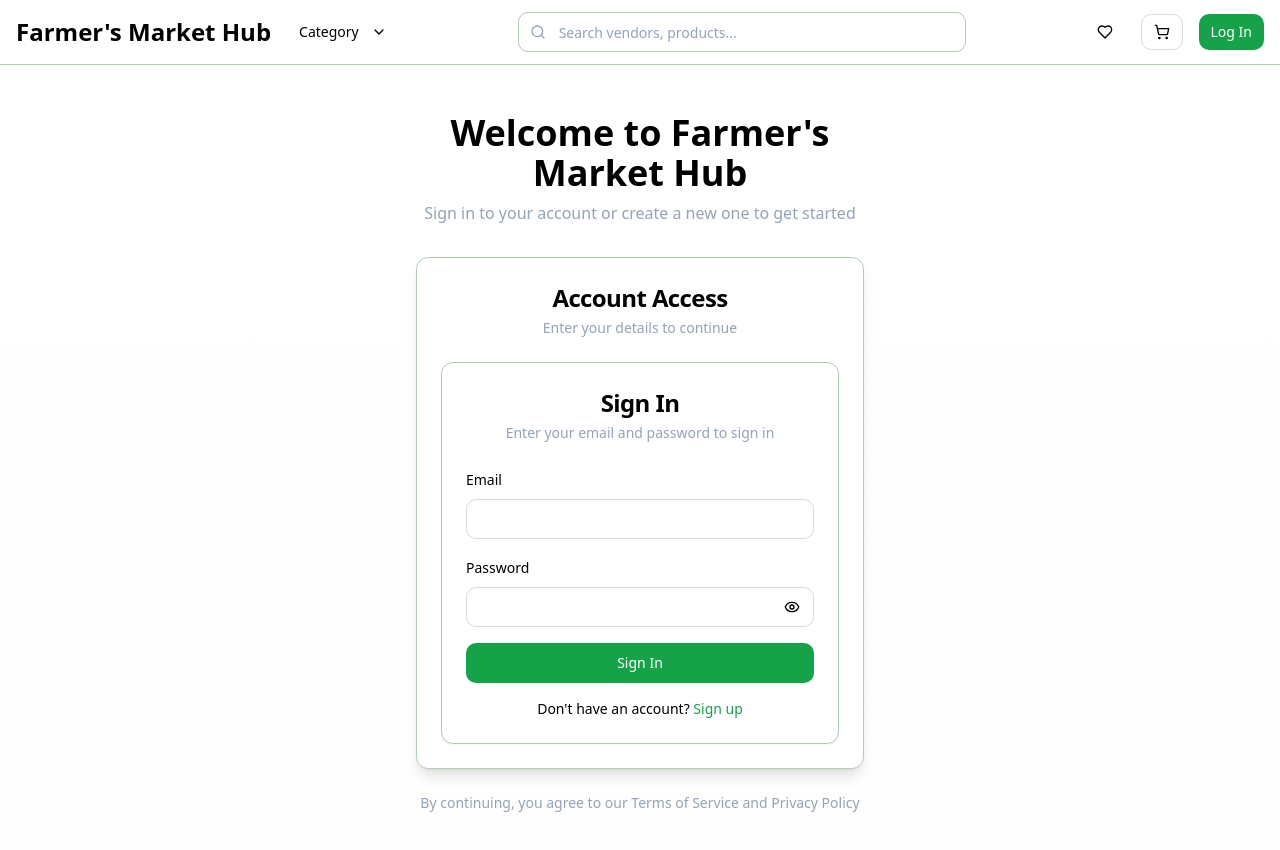
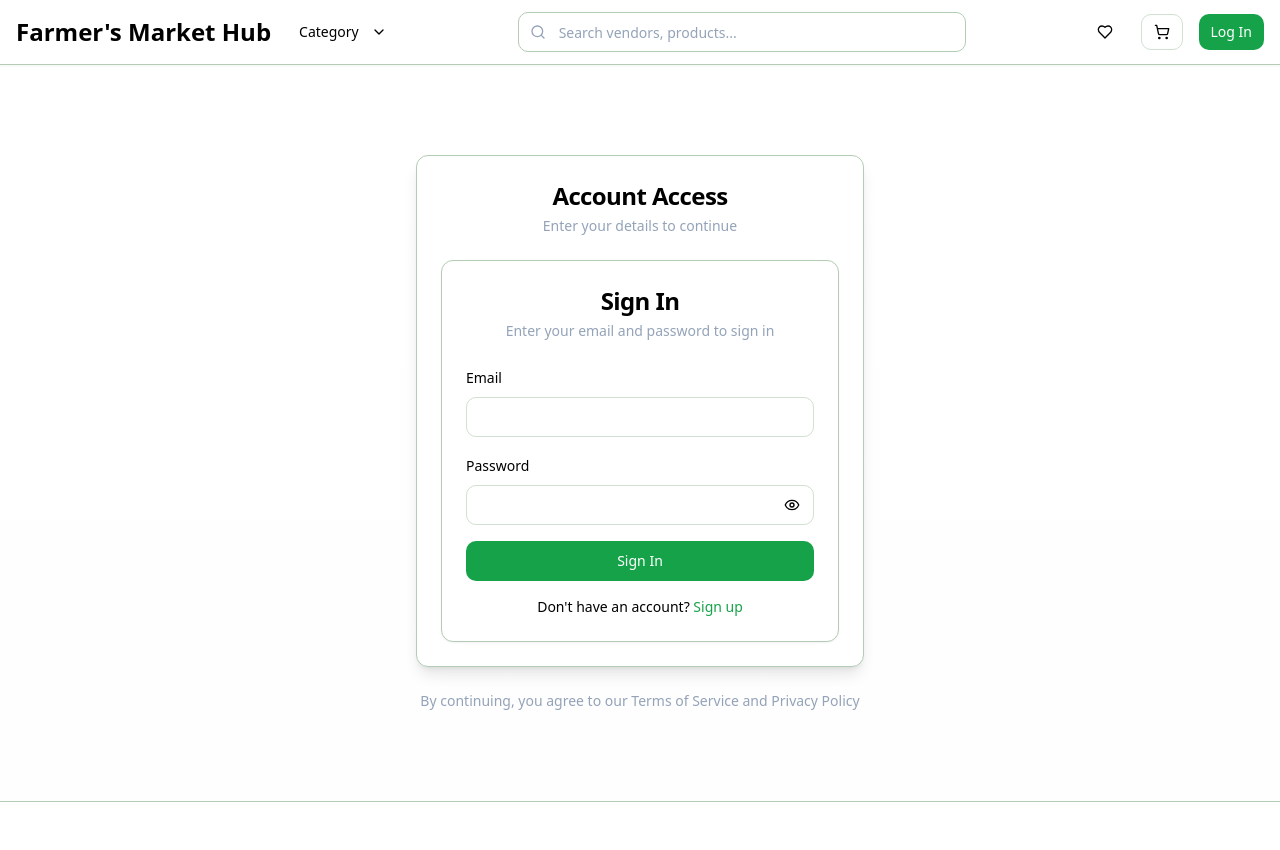
Before and after one commit to KeepHydrated/market-finder-form, a React (Vite) app: page /auth in a window 1280 px wide. Shown: the top 850 px of the page. Built offline with nearby package versions, Linux system fonts and the light colour scheme; the HTML template or start-up script is replaced by a standard one.

Commit message:
Remove welcome message

```diff
--- a/src/pages/Auth.tsx
+++ b/src/pages/Auth.tsx
@@ -25,13 +25,6 @@ const Auth = () => {
   return (
     <div className="min-h-[calc(100vh-4rem)] flex items-center justify-center bg-gradient-to-b from-background to-muted/20 py-12 px-4">
       <div className="w-full max-w-md">
-        <div className="text-center mb-8">
-          <h1 className="text-4xl font-bold mb-2">Welcome to Farmer's Market Hub</h1>
-          <p className="text-muted-foreground">
-            Sign in to your account or create a new one to get started
-          </p>
-        </div>
-
         <Card className="border-border shadow-lg">
           <CardHeader className="space-y-1">
             <CardTitle className="text-2xl text-center">Account Access</CardTitle>
```
